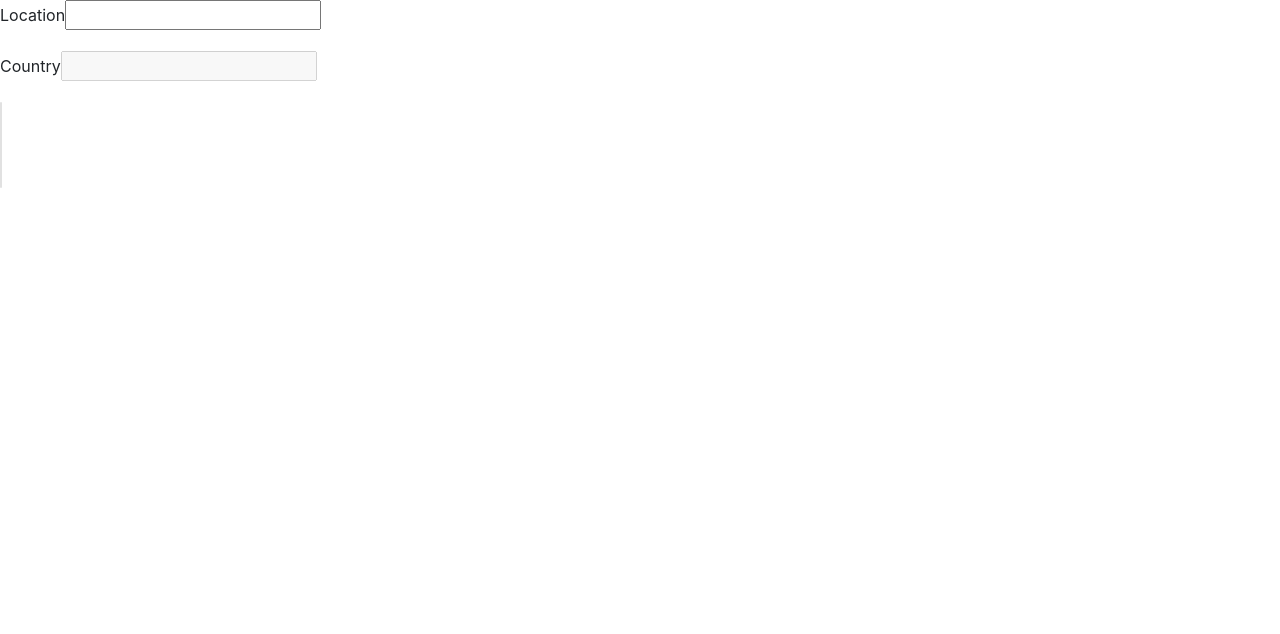
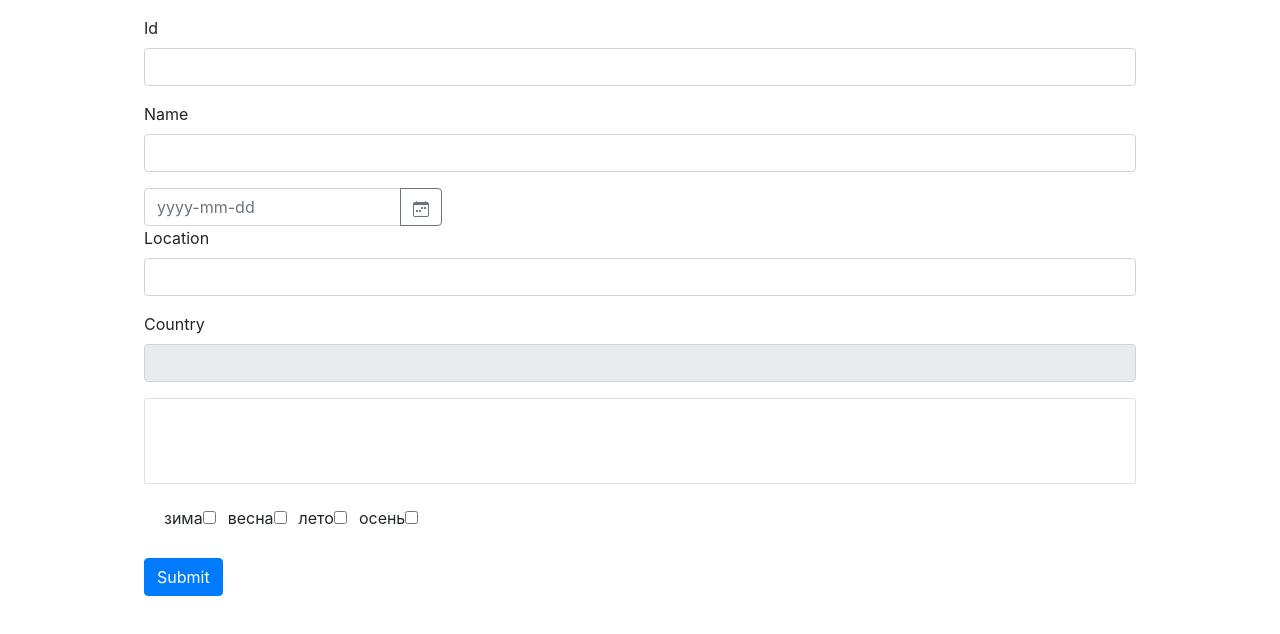
Before and after one commit to voskanvl/kozlov, an Angular app: page / in a window 1280 px wide. Shown: the top 634 px of the page. Built offline with nearby package versions, Linux system fonts and the light colour scheme.

Commit message:
add controls, add location validator

```diff
--- a/package.json
+++ b/package.json
@@ -21,6 +21,7 @@
     "@angular/router": "~13.2.0",
     "@ng-bootstrap/ng-bootstrap": "^11.0.0",
     "bootstrap": "^4.6.0",
+    "bootstrap-icons": "^1.8.1",
     "dotenv": "^16.0.0",
     "rxjs": "~7.5.0",
     "tslib": "^2.3.0",
--- a/src/api/data.regions.json
+++ b/src/api/data.regions.json
@@ -599,6 +599,114 @@
     "vid": 20,
     "wiki": null
   },
+  "50": {
+    "id": 7591,
+    "name": "Бургенланд",
+    "okrug": "",
+    "autocod": "OP",
+    "capital": 248,
+    "english": "Burgenland",
+    "iso": 1,
+    "country": "AT",
+    "vid": 46,
+    "wiki": null
+  },
+  "51": {
+    "id": 9390,
+    "name": "Вена",
+    "okrug": "",
+    "autocod": "W",
+    "capital": 2440,
+    "english": "Wien",
+    "iso": 9,
+    "country": "AT",
+    "vid": 46,
+    "wiki": null
+  },
+  "52": {
+    "id": 7589,
+    "name": "Верхняя Австрия",
+    "okrug": "",
+    "autocod": "LL",
+    "capital": 485579,
+    "english": "Upper Austria",
+    "iso": 4,
+    "country": "AT",
+    "vid": 46,
+    "wiki": null
+  },
+  "53": {
+    "id": 7584,
+    "name": "Зальцбург",
+    "okrug": "",
+    "autocod": "SL",
+    "capital": 2555,
+    "english": "Salzburg",
+    "iso": 5,
+    "country": "AT",
+    "vid": 46,
+    "wiki": "ru.wikipedia.org\/wiki\/Зальцбург_(земля)"
+  },
+  "54": {
+    "id": 7554,
+    "name": "Каринтия",
+    "okrug": "",
+    "autocod": "VK",
+    "capital": 1608723,
+    "english": "Karintija",
+    "iso": 2,
+    "country": "AT",
+    "vid": 46,
+    "wiki": null
+  },
+  "55": {
+    "id": 7557,
+    "name": "Нижняя Австрия",
+    "okrug": "",
+    "autocod": "LF",
+    "capital": 1608707,
+    "english": "Lower Austria",
+    "iso": 3,
+    "country": "AT",
+    "vid": 46,
+    "wiki": "ru.wikipedia.org\/wiki\/Нижняя_Австрия"
+  },
+  "56": {
+    "id": 7389,
+    "name": "Тироль",
+    "okrug": "",
+    "autocod": "KB",
+    "capital": 2558,
+    "english": "Tirol",
+    "iso": 7,
+    "country": "AT",
+    "vid": 46,
+    "wiki": null
+  },
+  "57": {
+    "id": 7556,
+    "name": "Форарльберг",
+    "okrug": "",
+    "autocod": "BZ",
+    "capital": 1482,
+    "english": "Vorarlberg",
+    "iso": 8,
+    "country": "AT",
+    "vid": 46,
+    "wiki": null
+  },
+  "58": {
+    "id": 7559,
+    "name": "Штирия",
+    "okrug": "",
+    "autocod": "LI",
+    "capital": 2553,
+    "english": "Steiermark",
+    "iso": 6,
+    "country": "AT",
+    "vid": 46,
+    "wiki": null
+  },
   "limit": 9,
   "balans": 0
 }
--- a/src/app/app.component-alt.html
+++ b/src/app/app.component-alt.html
@@ -1,4 +1,37 @@
-<form [formGroup]="myForm">
+<form [formGroup]="myForm" class="form">
+  <app-type-ahead
+    controlId="id"
+    label="Id"
+    [valueArray]="[]"
+    [formControlName]="'id'"
+    [control]="myForm.get('id')"
+    autocomplete="id"
+  >
+  </app-type-ahead>
+  <app-type-ahead
+    controlId="name"
+    label="Name"
+    [valueArray]="[]"
+    [formControlName]="'name'"
+    [control]="myForm.get('name')"
+    autocomplete="name"
+  >
+  </app-type-ahead>
+  <div class="input-group date-picker">
+    <input class="form-control" placeholder="yyyy-mm-dd"
+           name="dp" ngbDatepicker #d="ngbDatepicker">
+    <div class="input-group-append">
+      <button class="btn btn-outline-secondary calendar" (click)="d.toggle()" type="button">
+        <svg xmlns="http://www.w3.org/2000/svg" width="16" height="16" fill="currentColor" class="bi bi-calendar-week"
+             viewBox="0 0 16 16">
+          <path
+            d="M11 6.5a.5.5 0 0 1 .5-.5h1a.5.5 0 0 1 .5.5v1a.5.5 0 0 1-.5.5h-1a.5.5 0 0 1-.5-.5v-1zm-3 0a.5.5 0 0 1 .5-.5h1a.5.5 0 0 1 .5.5v1a.5.5 0 0 1-.5.5h-1a.5.5 0 0 1-.5-.5v-1zm-5 3a.5.5 0 0 1 .5-.5h1a.5.5 0 0 1 .5.5v1a.5.5 0 0 1-.5.5h-1a.5.5 0 0 1-.5-.5v-1zm3 0a.5.5 0 0 1 .5-.5h1a.5.5 0 0 1 .5.5v1a.5.5 0 0 1-.5.5h-1a.5.5 0 0 1-.5-.5v-1z"/>
+          <path
+            d="M3.5 0a.5.5 0 0 1 .5.5V1h8V.5a.5.5 0 0 1 1 0V1h1a2 2 0 0 1 2 2v11a2 2 0 0 1-2 2H2a2 2 0 0 1-2-2V3a2 2 0 0 1 2-2h1V.5a.5.5 0 0 1 .5-.5zM1 4v10a1 1 0 0 0 1 1h12a1 1 0 0 0 1-1V4H1z"/>
+        </svg>
+      </button>
+    </div>
+  </div>
   <app-type-ahead
     controlId="location"
     label="Location"
@@ -18,17 +51,16 @@
     autocomplete="country"
   >
   </app-type-ahead>
-<!--  <app-type-ahead-->
-<!--    controlId="region"-->
-<!--    label="Regions"-->
-<!--    [valueArray]="regionsArray"-->
-<!--    [formControlName]="'region'"-->
-<!--    [control]="myForm.get('region')"-->
-<!--    [dependent]="true"-->
-<!--    autocomplete="region"-->
-<!--  >-->
-<!--  </app-type-ahead>-->
   <select class="form-select" name="select" formControlName="region" multiple>
     <option *ngFor="let region of regionsArray">{{region['name']}}</option>
   </select>
+  <fieldset class="card">
+    <div class="card-body">
+    <span *ngFor="let i of seasons">
+      <label>{{i}}</label>
+      <input class="form-check-inline" type="checkbox" name="season">
+    </span>
+    </div>
+  </fieldset>
+  <input type="submit" class="btn btn-primary"/>
 </form>
--- a/src/app/app.component.sass
+++ b/src/app/app.component.sass
@@ -4,5 +4,12 @@ fieldset
   outline: none
   border: none
 .form
+  padding: 1rem
   max-width: 1024px
   margin: 0 auto
+.form-select
+  width: 100%
+  & option
+    padding: .5rem
+.date-picker
+  width: 30%
--- a/src/app/app.component.ts
+++ b/src/app/app.component.ts
@@ -1,6 +1,6 @@
 import {Component, OnInit} from '@angular/core';
 import {MainViewModel} from "./data.model"
-import {FormControl, FormGroup, Validators} from "@angular/forms";
+import {AbstractControl, FormControl, FormGroup, ValidationErrors, ValidatorFn, Validators} from "@angular/forms";
 import {
   debounceTime,
   distinctUntilChanged,
@@ -28,10 +28,18 @@ Country - страна (автокомплит)
 Region - регион (автокомплит)
 Season - сезон (чекбокс со значениями зима, весна, лето, осень, можно выбрать один или несколько сезонов)
 IsArchive - признак архивности (переключатель в архиве, не в архиве)
+
+
+Часть света, страна и регион берется из апи https://htmlweb.ru/geo/api_get_data.php. Возможно выбрать несколько регионов.
+Страна доступна после выбора части света, регион доступен после выбора страны.
+В форме должна быть валидация с подсветкой полей и выводом ошибок валидации под каждым полем, все поля обязательные для заполнения.
+Использовать сервисы и rxjs.
  */
   locationsArray: Array<string | number> = [];
   countriesArray: Array<Obj> = [];
   regionsArray: Array<Obj> = [];
+
+  seasons=['зима', 'весна', 'лето', 'осень']
 
 
   monitor = new Observable();
@@ -40,12 +48,20 @@ IsArchive - признак архивности (переключатель в
     id: new FormControl(this.mainViewModel.Id, Validators.required),
     name: new FormControl(this.mainViewModel.Name, Validators.required),
     date: new FormControl(this.mainViewModel.Date, [Validators.required]),
-    location: new FormControl(this.mainViewModel.Location, [Validators.required]),
+    location: new FormControl(this.mainViewModel.Location, [Validators.required, this.validateLocation()]),
     country: new FormControl({value:this.mainViewModel.Country, disabled: true}, [Validators.required]),
     region: new FormControl({value: this.mainViewModel.Region, disabled: true}, [Validators.required]),
     season: new FormControl(this.mainViewModel.Season, [Validators.required]),
     isArchive: new FormControl(this.mainViewModel.IsArchive, [Validators.required]),
   })
+
+  validateLocation():ValidatorFn{
+    return (control: AbstractControl): ValidationErrors | null =>{
+      console.log('this.locationsArray.includes(control.value)',this.locationsArray.includes(control.value))
+      if (this.locationsArray.includes(control.value)) return null
+      return {mustBeIn:control.value}
+    }
+  }
 
   submit() {
   }
@@ -77,10 +93,13 @@ IsArchive - признак архивности (переключатель в
 
   ngOnInit() {
     this.data.getLocations().subscribe(v => this.locationsArray = v)
-    this.myForm.controls['location'].valueChanges.subscribe(
+    this.myForm.controls['location'].valueChanges
+      .pipe(
+        tap(()=>console.log('this.myForm.controls[\'location\'].valid', this.myForm.controls['location'].valid))
+      )
+      .subscribe(
       v => {
         if(this.myForm.controls['country'].disabled && this.myForm.controls['location'].valid )this.myForm.controls['country'].enable();
-        console.log(this.myForm.controls['location'])
         return this.data.getCountries(v).subscribe(data => this.countriesArray = data)
       }
     )
--- a/src/app/type-ahead/type-ahead.component.html
+++ b/src/app/type-ahead/type-ahead.component.html
@@ -1,6 +1,7 @@
 <fieldset class="form-group" [disabled]="disabled">
   <label >{{label}}</label>
   <input
+    class="form-control"
     [autocomplete]="autocomplete"
     [ngbTypeahead]="search"
     [name]="controlId"
```
Also changed, not shown: 1 other file (tests, documents, lock files or other folders).
